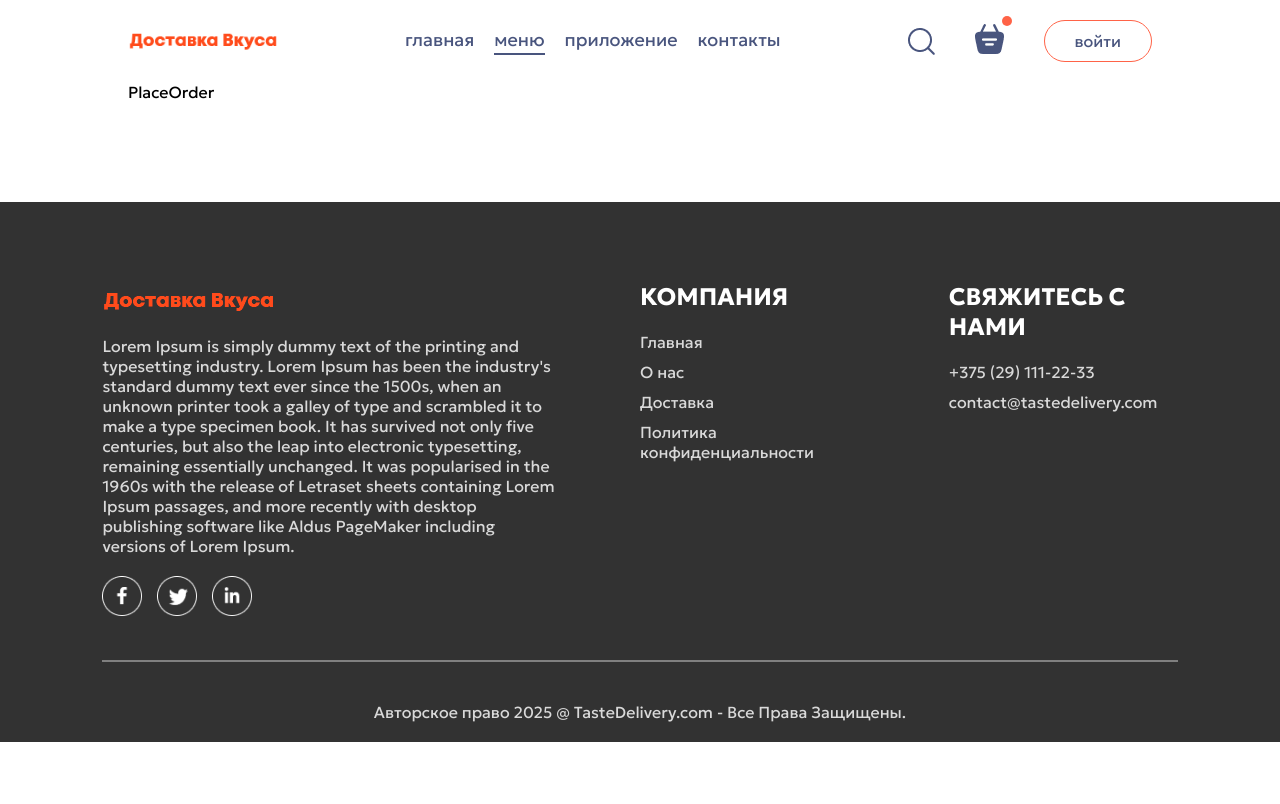
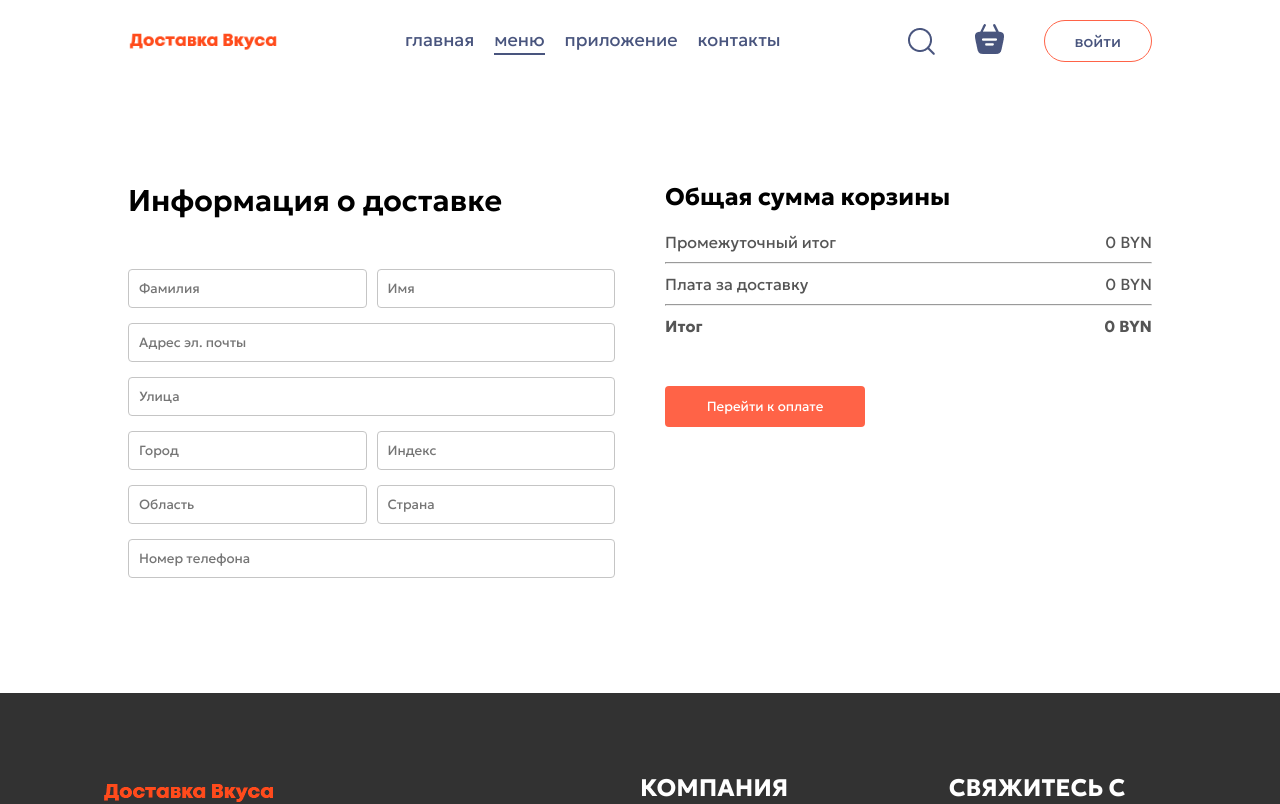
Before and after one commit to va1e7ia/React-Food-Delivery-App, a React (Vite) app in the folder Food-Delivery-App/: page /order in a window 1280 px wide. Shown: the top 804 px of the page. Built offline with nearby package versions, Linux system fonts and the light colour scheme.

Commit message:
add: create order page. front is completed!

```diff
--- a/Food-Delivery-App/src/components/NavBar/NavBar.jsx
+++ b/Food-Delivery-App/src/components/NavBar/NavBar.jsx
@@ -1,10 +1,13 @@
-import React, { useState } from "react";
+import React, { useContext, useState } from "react";
 import "./NavBar.css";
 import { assets } from "../../assets/assets";
 import { Link } from "react-router-dom";
+import { StoreContext } from "../../context/StoreContext";
 
 const NavBar = ({ setShowLogin }) => {
   const [menu, setMenu] = useState("menu");
+
+  const { getTotalCartAmount } = useContext(StoreContext);
 
   return (
     <div className="navbar">
@@ -47,7 +50,7 @@ const NavBar = ({ setShowLogin }) => {
           <Link to="/cart">
             <img src={assets.basket_icon} alt="" />
           </Link>
-          <div className="dot"></div>
+          <div className={getTotalCartAmount() === 0 ? "" : "dot"}></div>
         </div>
         <button onClick={() => setShowLogin(true)}>войти</button>
       </div>
--- a/Food-Delivery-App/src/pages/Cart/Cart.jsx
+++ b/Food-Delivery-App/src/pages/Cart/Cart.jsx
@@ -1,9 +1,12 @@
 import React, { useContext } from "react";
 import "./Cart.css";
 import { StoreContext } from "../../context/StoreContext";
+import { useNavigate } from "react-router-dom";
 const Cart = () => {
   const { cartItems, food_list, removeFromCart, getTotalCartAmount } =
     useContext(StoreContext);
+
+  const navigate = useNavigate();
 
   return (
     <div className="cart">
@@ -49,15 +52,19 @@ const Cart = () => {
             <hr />
             <div className="cart-total-details">
               <p>Плата за доставку</p>
-              <p>{2} BYN</p>
+              <p>{getTotalCartAmount() === 0 ? 0 : 2} BYN</p>
             </div>
             <hr />
             <div className="cart-total-details">
               <b>Итог</b>
-              <b>{getTotalCartAmount() + 2} BYN</b>
+              <b>
+                {getTotalCartAmount() === 0 ? 0 : getTotalCartAmount() + 2} BYN
+              </b>
             </div>
           </div>
-          <button>Перейти к оформлению заказа</button>
+          <button onClick={() => navigate("/order")}>
+            Перейти к оформлению заказа
+          </button>
         </div>
         <div className="cart-promocode">
           <div>
--- a/Food-Delivery-App/src/pages/PlaceOrder/PlaceOrder.css
+++ b/Food-Delivery-App/src/pages/PlaceOrder/PlaceOrder.css
@@ -0,0 +1,41 @@
+.place-order{
+    display: flex;
+    align-items: start;
+    justify-content: space-between;
+    gap: 50px;
+    margin-top: 100px;
+}
+
+.place-order-left{
+    width: 100%;
+    max-width: max(30%, 500px);
+}
+
+.place-order-left .title{
+    font-size: 30px;
+    font-weight: 600;
+    margin-bottom: 50px;
+}
+
+.place-order-left input{
+    margin-bottom: 15px;
+    width: 100%;
+    padding: 10px;
+    border:  1px solid #c5c5c5;
+    border-radius: 4px;
+    outline-color: tomato;
+}
+
+.place-order-left .multi-fields{
+    display: flex;
+    gap: 10px;
+}
+
+.place-order-right{
+    width: 100%;
+    max-width: max(40%, 500px);
+}
+
+.place-order .cart-total button{
+    margin-top: 30px;
+}
--- a/Food-Delivery-App/src/pages/PlaceOrder/PlaceOrder.jsx
+++ b/Food-Delivery-App/src/pages/PlaceOrder/PlaceOrder.jsx
@@ -1,8 +1,56 @@
-import React from "react";
+import React, { useContext } from "react";
 import "./PlaceOrder.css";
+import { StoreContext } from "../../context/StoreContext";
 
 const PlaceOrder = () => {
-  return <div>PlaceOrder</div>;
+  const { getTotalCartAmount } = useContext(StoreContext);
+
+  return (
+    <form className="place-order">
+      <div className="place-order-left">
+        <p className="title">Информация о доставке</p>
+        <div className="multi-fields">
+          <input type="text" placeholder="Фамилия" />
+          <input type="text" placeholder="Имя" />
+        </div>
+        <input type="text" placeholder="Адрес эл. почты" />
+        <input type="text" placeholder="Улица" />
+        <div className="multi-fields">
+          <input type="text" placeholder="Город" />
+          <input type="text" placeholder="Индекс" />
+        </div>
+        <div className="multi-fields">
+          <input type="text" placeholder="Область" />
+          <input type="text" placeholder="Страна" />
+        </div>
+        <input type="text" placeholder="Номер телефона" />
+      </div>
+      <div className="place-order-right">
+        <div className="cart-total">
+          <h2>Общая сумма корзины</h2>
+          <div>
+            <div className="cart-total-details">
+              <p>Промежуточный итог</p>
+              <p>{getTotalCartAmount()} BYN</p>
+            </div>
+            <hr />
+            <div className="cart-total-details">
+              <p>Плата за доставку</p>
+              <p>{getTotalCartAmount() === 0 ? 0 : 2} BYN</p>
+            </div>
+            <hr />
+            <div className="cart-total-details">
+              <b>Итог</b>
+              <b>
+                {getTotalCartAmount() === 0 ? 0 : getTotalCartAmount() + 2} BYN
+              </b>
+            </div>
+          </div>
+          <button>Перейти к оплате</button>
+        </div>
+      </div>
+    </form>
+  );
 };
 
 export default PlaceOrder;
```
